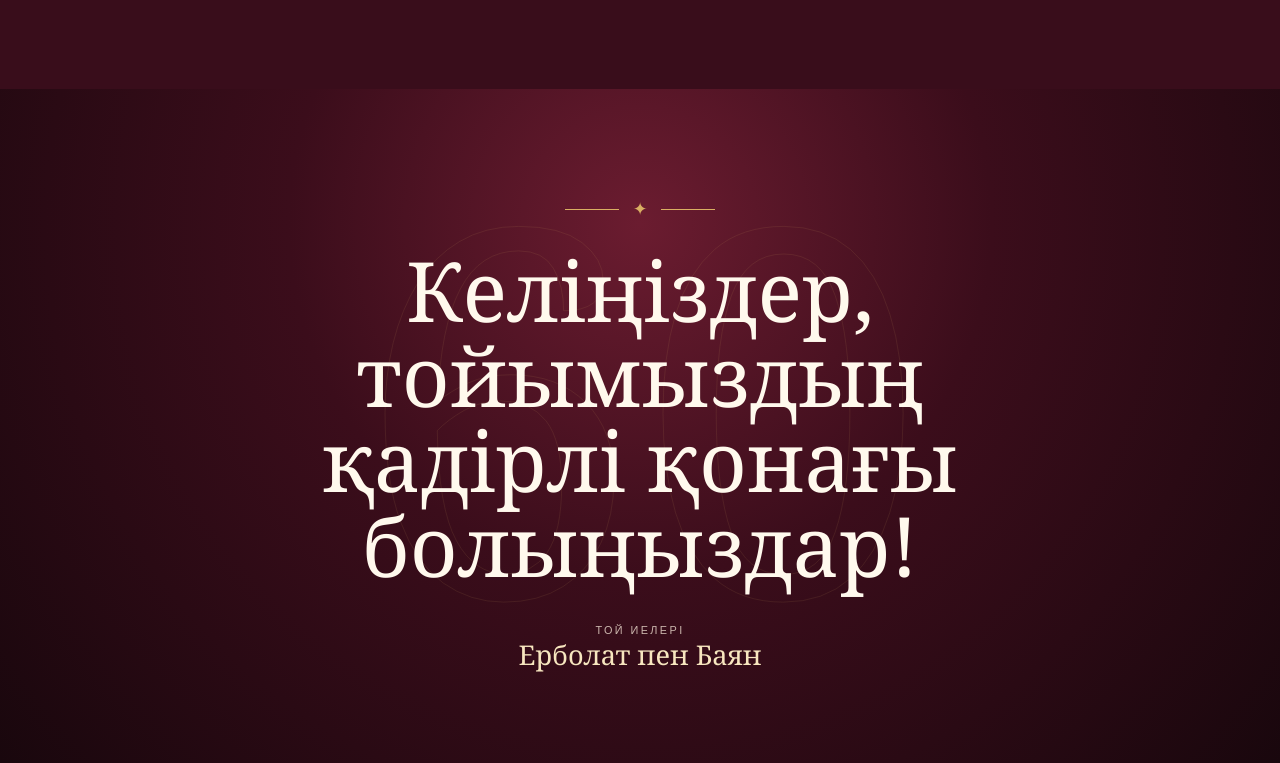
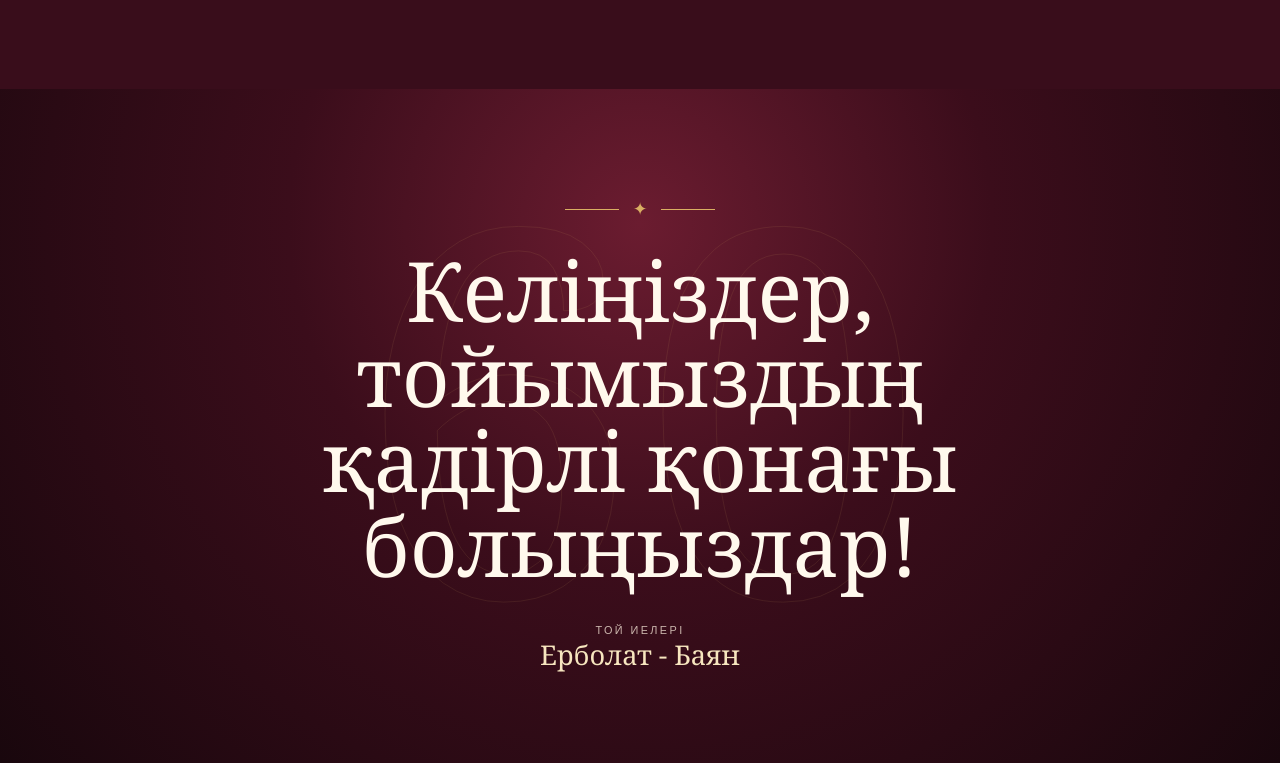
Before and after one commit to zmomynkulov/Erbolat-60, a plain HTML site: page index.html in a window 1280 px wide. Shown: the part 2594-3357 px from the top of the page. Drawn offline with Linux system fonts and the light colour scheme.

Commit message:
Add files via upload

```diff
--- a/index.html
+++ b/index.html
@@ -75,7 +75,7 @@
       <div class="footer-mark">✦</div>
       <div class="footer-text">Келіңіздер, тойымыздың қадірлі қонағы болыңыздар!</div>
       <div class="note">Той иелері</div>
-      <div class="hosts">Ерболат пен Баян</div>
+      <div class="hosts">Ерболат - Баян</div>
     </div>
   </footer>
   <script>
```
